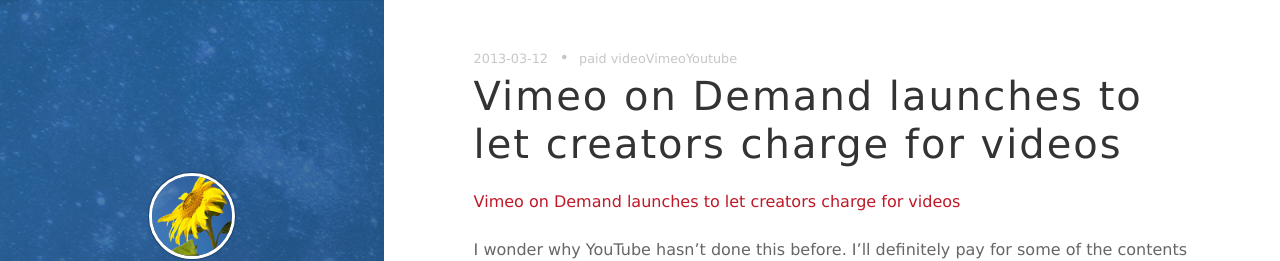
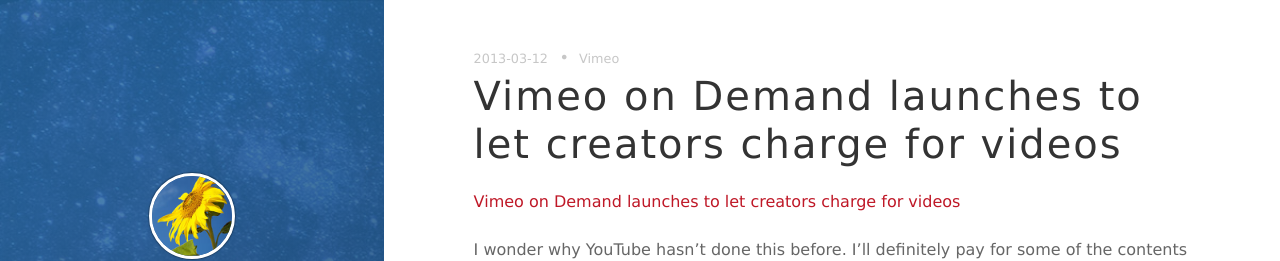
Before and after one commit to lymenlee/mucraft, a Jekyll site: the page built from _posts/2013-03-12-vimeo-on-demand-launches-to-let-creators-charge-for-videos.markdown, in a window 1280 px wide. Shown: the top 261 px of the page. Built offline with Jekyll 4.4.1, drawn with Linux system fonts in a browser that asks for light colours; nearby versions of some CDN libraries; comment, search, counter and statistics services are not loaded; part of the change alters nothing that is shown.

Commit message:
Update 2013-03-12-vimeo-on-demand-launches-to-let-creators-charge-for-videos.markdown

```diff
--- a/_posts/2013-03-12-vimeo-on-demand-launches-to-let-creators-charge-for-videos.markdown
+++ b/_posts/2013-03-12-vimeo-on-demand-launches-to-let-creators-charge-for-videos.markdown
@@ -1,18 +1,18 @@
 ---
 author: mountainwalker
 comments: true
-date: 2013-03-12 16:15:11+00:00
+date: 2013-03-12T16:15:11.000Z
 layout: post
-link: https://linwangge.wordpress.com/2013/03/12/vimeo-on-demand-launches-to-let-creators-charge-for-videos/
+link: >-
+  https://linwangge.wordpress.com/2013/03/12/vimeo-on-demand-launches-to-let-creators-charge-for-videos/
 slug: vimeo-on-demand-launches-to-let-creators-charge-for-videos
 title: Vimeo on Demand launches to let creators charge for videos
 wordpress_id: 1746
 post_format:
-- Link
+  - Link
 tags:
-- paid video
-- Vimeo
-- Youtube
+  - Vimeo
+published: true
 ---
 
 [Vimeo on Demand launches to let creators charge for videos](http://paidcontent.org/2013/03/12/vimeo-on-demand-launches-to-let-creators-charge-for-videos/)
```
